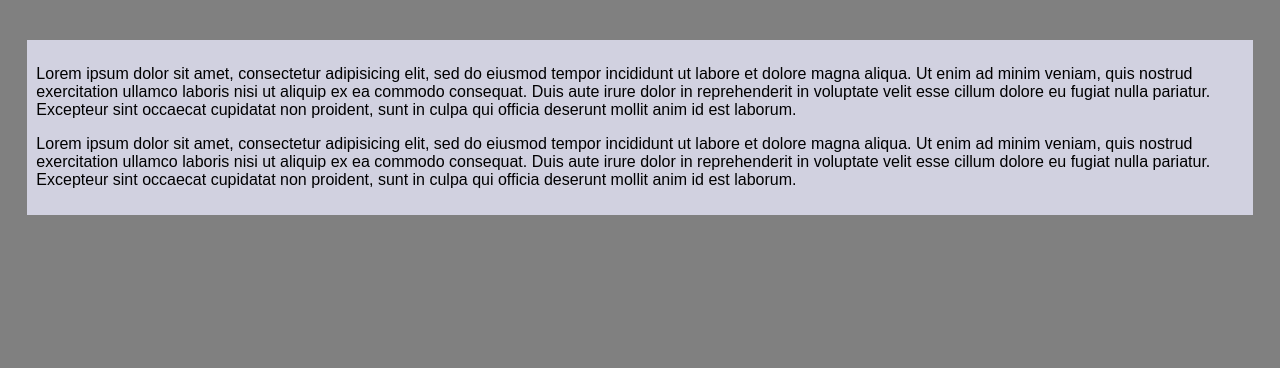
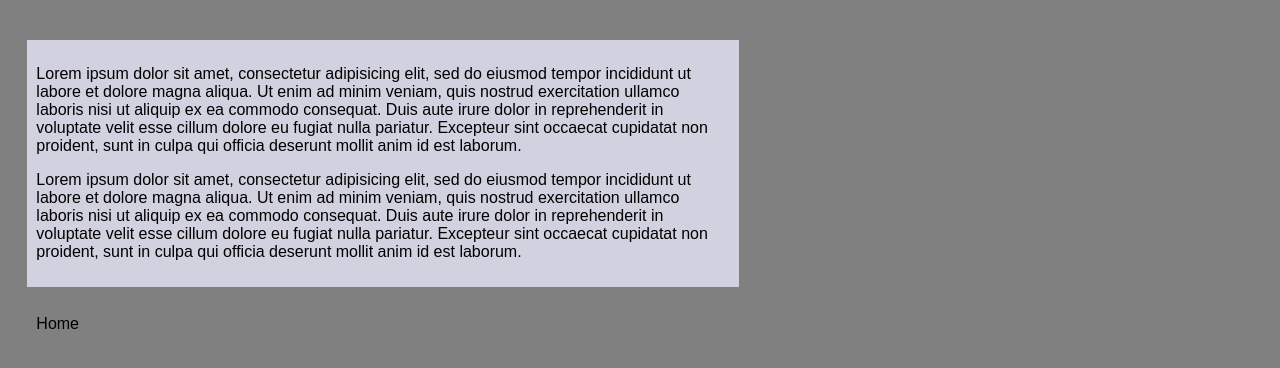
Before and after one commit to Helentiern/savvy-portfolio-helen-tierney, a website: page blog/1/index.html in a window 1280 px wide. Shown: the part 120-488 px from the top of the page. Drawn offline with Linux system fonts and the light colour scheme.

Commit message:
css changes to links

```diff
--- a/blog/1/index.html
+++ b/blog/1/index.html
@@ -10,10 +10,18 @@
   <title>Day 1</title>
 </head>
 <body class="highlight">
+<div class="container">
+
   <h1 class=headline >Day 1</h1>
-  <div class="context"  class="container">
+
+  <div class="context">
     <p>Lorem ipsum dolor sit amet, consectetur adipisicing elit, sed do eiusmod tempor incididunt ut labore et dolore magna aliqua. Ut enim ad minim veniam, quis nostrud exercitation ullamco laboris nisi ut aliquip ex ea commodo consequat. Duis aute irure dolor in reprehenderit in voluptate velit esse cillum dolore eu fugiat nulla pariatur. Excepteur sint occaecat cupidatat non proident, sunt in culpa qui officia deserunt mollit anim id est laborum.</p>
     <p>Lorem ipsum dolor sit amet, consectetur adipisicing elit, sed do eiusmod tempor incididunt ut labore et dolore magna aliqua. Ut enim ad minim veniam, quis nostrud exercitation ullamco laboris nisi ut aliquip ex ea commodo consequat. Duis aute irure dolor in reprehenderit in voluptate velit esse cillum dolore eu fugiat nulla pariatur. Excepteur sint occaecat cupidatat non proident, sunt in culpa qui officia deserunt mollit anim id est laborum.</p>
+  </div>
+
+  <div class="linkback">
+    <a href="/blog">Home</a>
+  </div>
 </div>
 </body>
 </html>
--- a/css/style.css
+++ b/css/style.css
@@ -32,7 +32,22 @@ p{
 }
 
 .highlight{
-  background-color: grey
+  background-color: grey;
+}
+
+.linkback{
+  font-style:bold;
+  font-family:sans-serif;
+  padding: .25cm;
+  margin: .5cm;
+}
+
+a{
+  font-style:bold;
+  font-family:sans-serif;
+  text-decoration: none;
+  color:black;
+
 }
 
 
```
Also changed, not shown: blog/index.html (+5 -2 lines), index.html (+1 -1 lines).
